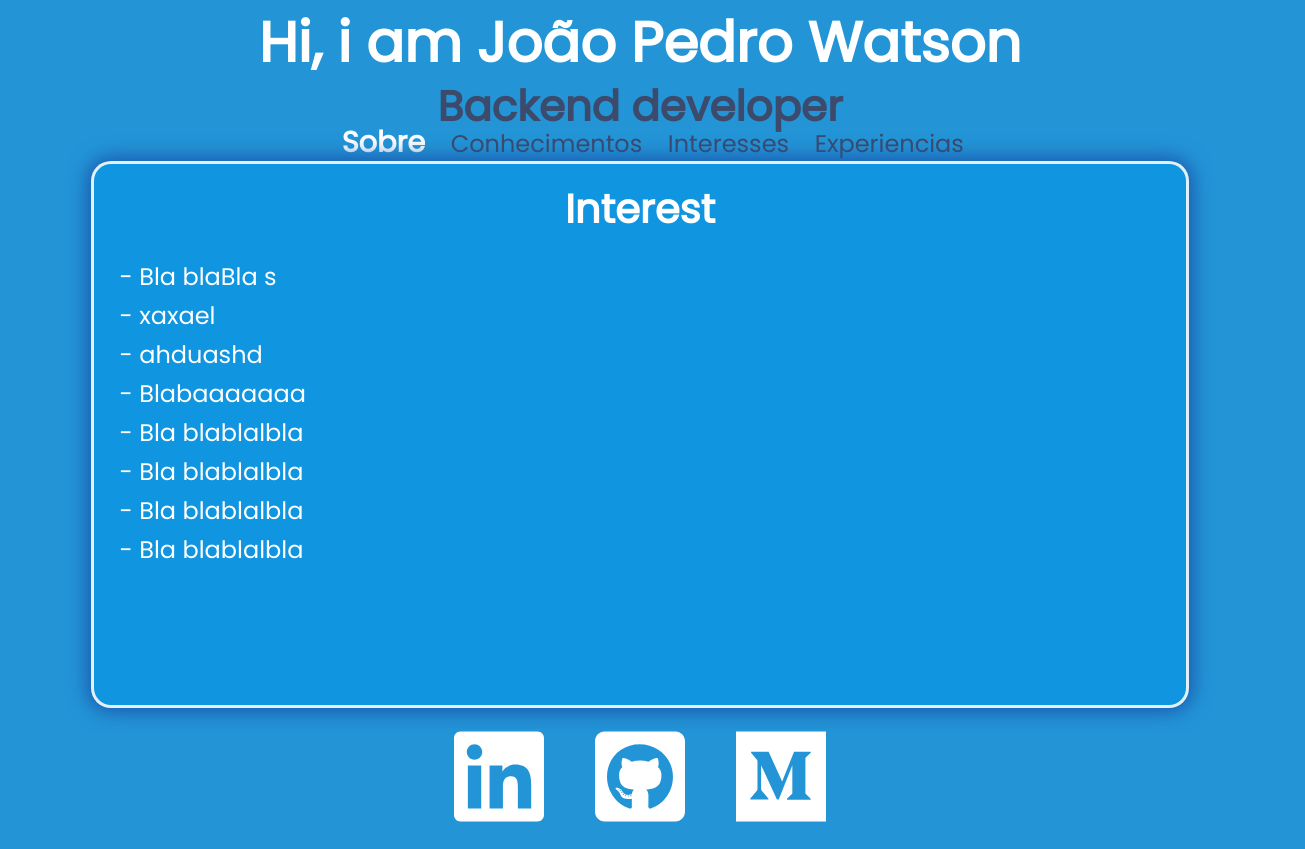
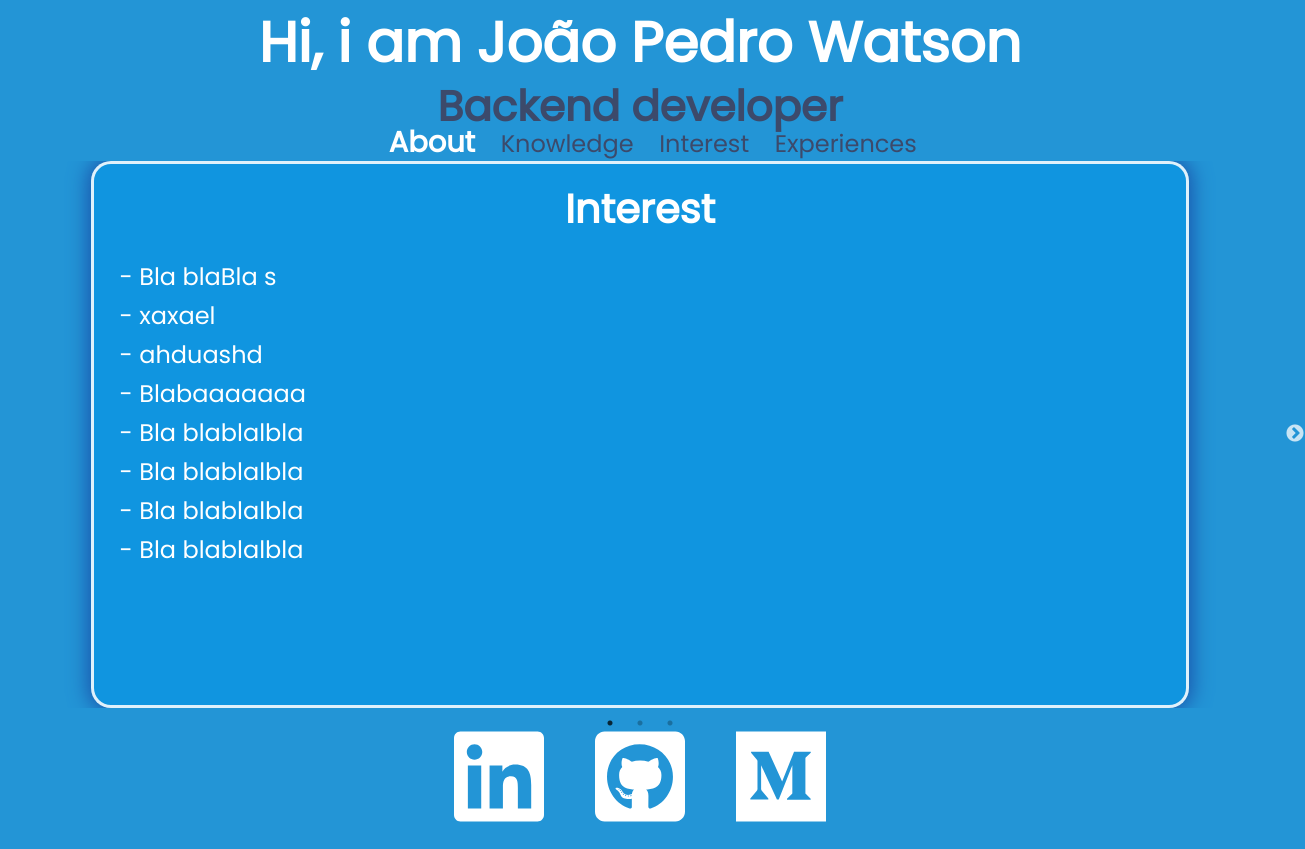
Before and after one commit to JoaoMWatson/portfolio, a React (Create React App) app: page / in a window 1280 px wide. Shown: the whole page, 1305 px wide, since content can reach past the window. Built offline with nearby package versions, Linux system fonts and the light colour scheme.

Commit message:
praticamente terminado

```diff
--- a/package.json
+++ b/package.json
@@ -9,6 +9,7 @@
     "react": "^17.0.2",
     "react-dom": "^17.0.2",
     "react-scripts": "4.0.3",
+    "react-slick": "^0.28.1",
     "styled-components": "^5.2.3",
     "web-vitals": "^1.0.1"
   },
--- a/public/index.html
+++ b/public/index.html
@@ -27,6 +27,8 @@
       Learn how to configure a non-root public URL by running `npm run build`.
     -->
     <title>React App</title>
+    <link rel="stylesheet" type="text/css" charset="UTF-8" href="https://cdnjs.cloudflare.com/ajax/libs/slick-carousel/1.6.0/slick.min.css" />
+    <link rel="stylesheet" type="text/css" href="https://cdnjs.cloudflare.com/ajax/libs/slick-carousel/1.6.0/slick-theme.min.css" />
   </head>
   <body>
     <noscript>You need to enable JavaScript to run this app.</noscript>
--- a/src/App.css
+++ b/src/App.css
@@ -32,6 +32,7 @@ footer, header, hgroup, menu, nav, section {
 body {
 	line-height: 1;
 	background-color: #2395D6;
+	overflow: hidden;
 }
 ol, ul {
 	list-style: none;
--- a/src/components/Card/index.js
+++ b/src/components/Card/index.js
@@ -1,4 +1,5 @@
 import React, { useState } from "react";
+import Slider from "react-slick";
 import {
   CardContainer,
   Title,
@@ -10,22 +11,32 @@ import {
 } from "./style.js";
 
 function Card() {
+  const settings = {
+    dots: true,
+    infinite: true,
+    speed: 500,
+    slidesToShow: 1,
+    slidesToScroll: 1,
+  };
+
   return (
     <>
       <NavBar>
         <NavItem isSelect as="a" href="#">
-          Sobre
+          About
         </NavItem>
         <NavItem as="a" href="#">
-          Conhecimentos
+          Knowledge
         </NavItem>
         <NavItem as="a" href="#">
-          Interesses
+          Interest
         </NavItem>
         <NavItem as="a" href="#">
-          Experiencias
+          Experiences
         </NavItem>
       </NavBar>
+      <Slider {...settings}>
+        <li>
           <Container>
             <CardContainer>
               <Title>Interest</Title>
@@ -41,6 +52,42 @@ function Card() {
               </List>
             </CardContainer>
           </Container>
+          </li>
+          <li>
+          <Container>
+            <CardContainer>
+              <Title>Interest</Title>
+              <List>
+                <Item> - Bla blaBla s</Item>
+                <Item> - xaxael</Item>
+                <Item> - ahduashd</Item>
+                <Item> - Blabaaaaaaa</Item>
+                <Item> - Bla blablalbla</Item>
+                <Item> - Bla blablalbla</Item>
+                <Item> - Bla blablalbla</Item>
+                <Item> - Bla blablalbla</Item>
+              </List>
+            </CardContainer>
+          </Container>
+          </li>
+          <li>
+          <Container>
+            <CardContainer>
+              <Title>Interest</Title>
+              <List>
+                <Item> - Bla blaBla s</Item>
+                <Item> - xaxael</Item>
+                <Item> - ahduashd</Item>
+                <Item> - Blabaaaaaaa</Item>
+                <Item> - Bla blablalbla</Item>
+                <Item> - Bla blablalbla</Item>
+                <Item> - Bla blablalbla</Item>
+                <Item> - Bla blablalbla</Item>
+              </List>
+            </CardContainer>
+          </Container>
+          </li>
+        </Slider>
     </>
   );
 }
--- a/src/components/Footer/index.js
+++ b/src/components/Footer/index.js
@@ -1,8 +1,20 @@
 import React from "react";
+import Slider from 'react-slick'
 import { Linkedin, Github, Medium } from "../../assets/svg";
 import { Container } from "./style.js";
 
 function Footer() {
+
+
+  const settings = {
+    dots: false,
+    infinite: false,
+    speed: 500,
+    slidesToShow: 1,
+    slidesToScroll: 1
+  };
+
+
   return (
     <Container>
       <a target="_blank" rel="noopener noreferrer" href="https://www.linkedin.com/in/joaomwatson/">
```
Also changed, not shown: 1 other file (tests, documents, lock files or other folders). Lines whose indentation alone changed are shown as unchanged.
